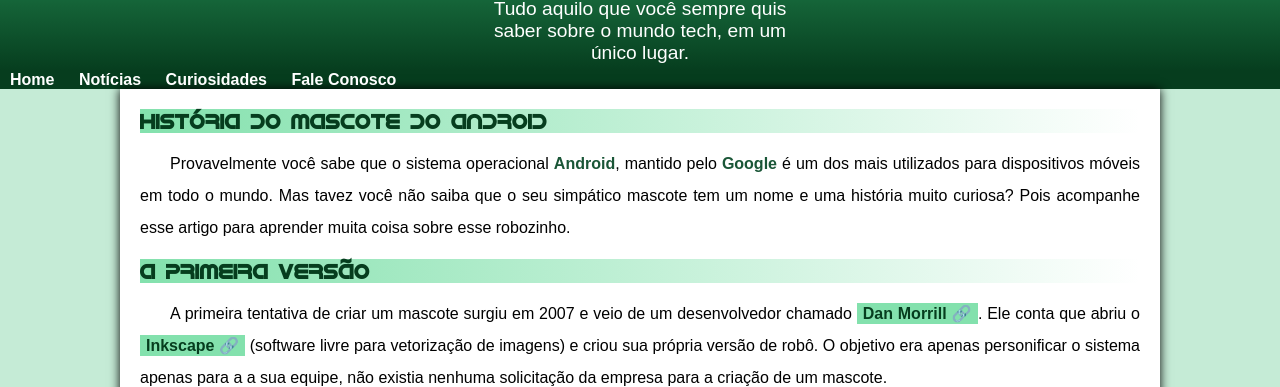
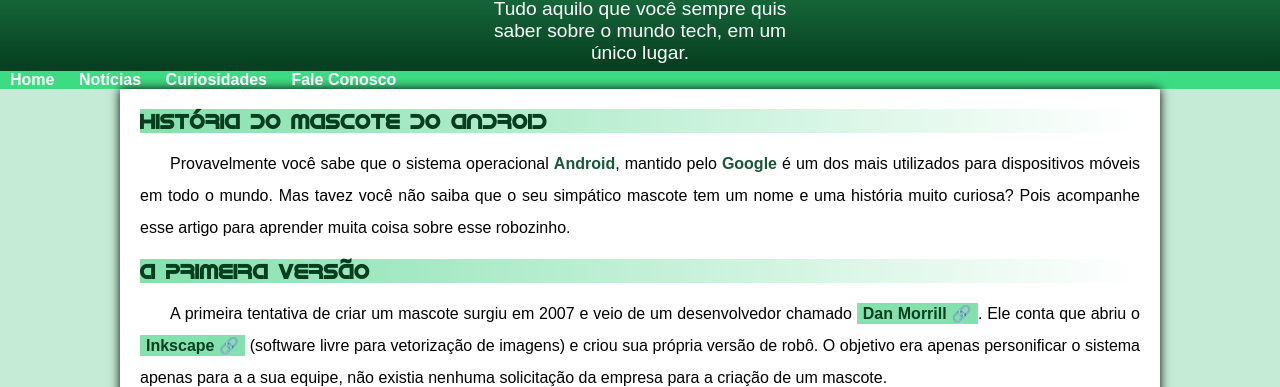
Before and after one commit to Guilhermecal/projeto-android, a plain HTML site: page index.html in a window 1280 px wide. Shown: the part 119-506 px from the top of the page. Drawn offline with Linux system fonts and the light colour scheme.

Commit message:
Update estilo-android.css

```diff
--- a/estilo/estilo-android.css
+++ b/estilo/estilo-android.css
@@ -63,7 +63,7 @@ header > p {
     padding-left: 10px;
 }
 nav{
-    background-color: var(--cor5);
+    background-color: var(--cor2);
 }
 nav > a {
 
```
